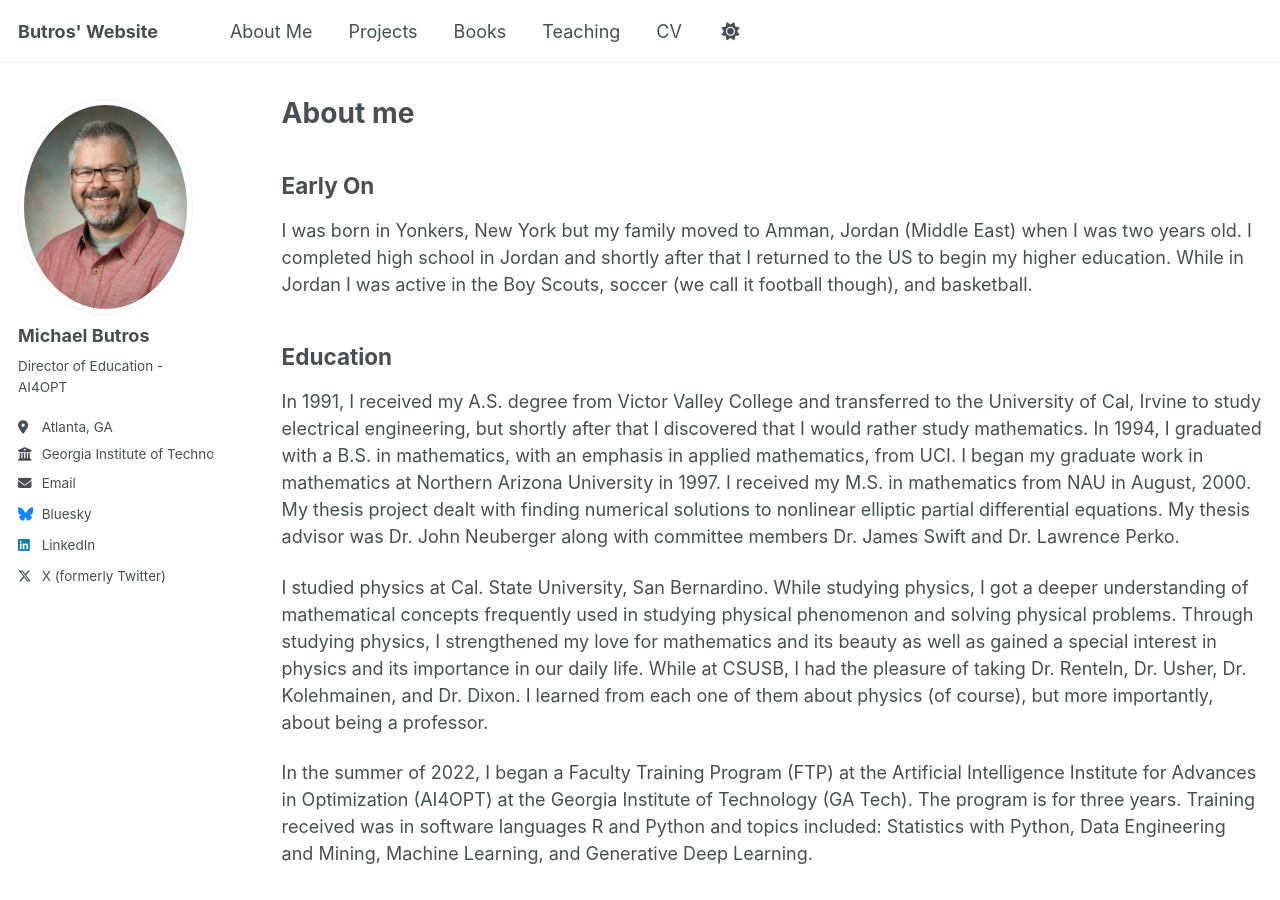
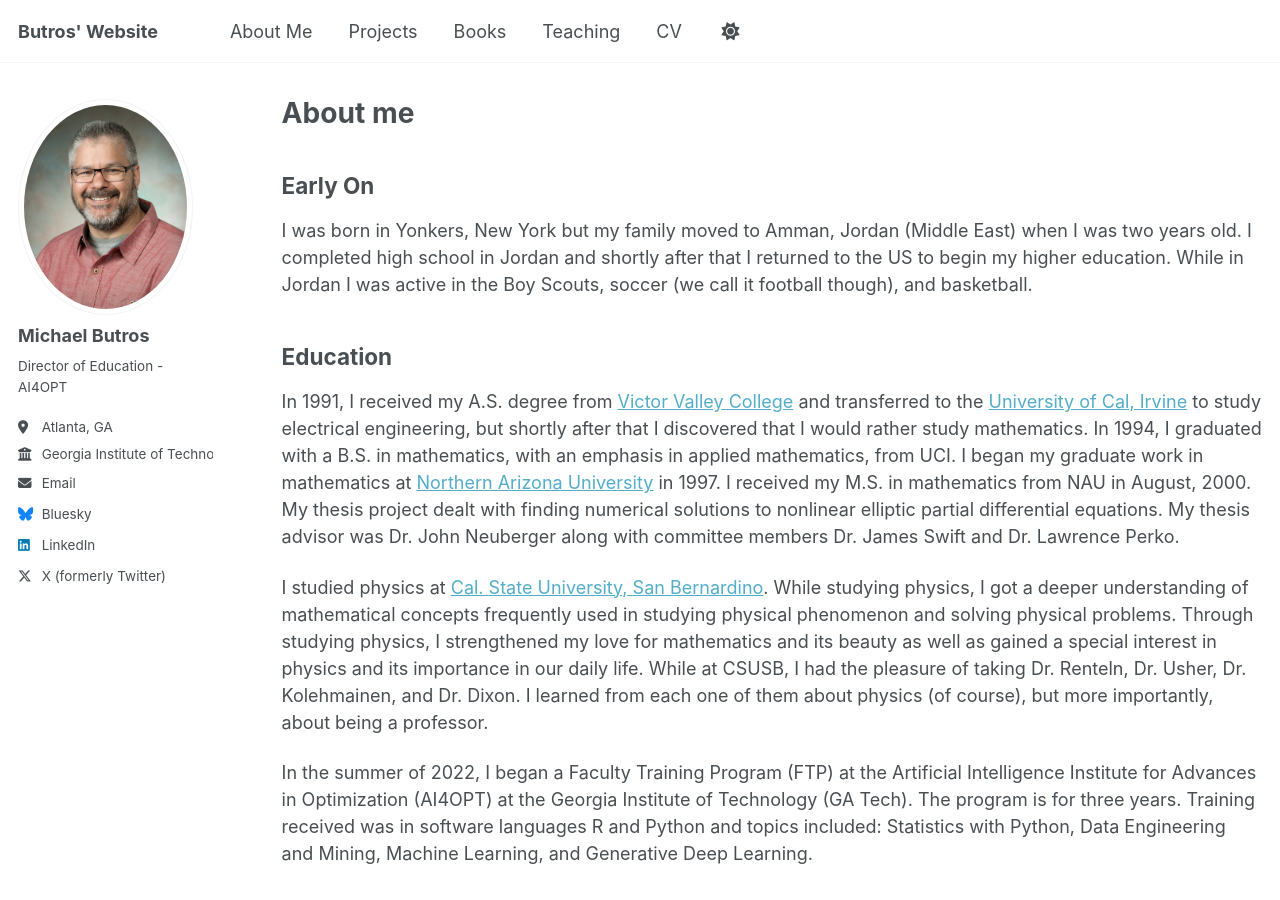
Before and after one commit to MButros/MButros.github.io, a Jekyll site: the page built from _pages/about me.md, in a window 1280 px wide and 900 px high. Built offline with Jekyll 4.4.1, drawn with Linux system fonts in a browser that asks for light colours; part of the change alters nothing that is shown.

```diff
--- a/_pages/about me.md
+++ b/_pages/about me.md
@@ -11,9 +11,9 @@ redirect_from:
 I was born in Yonkers, New York but my family moved to Amman, Jordan (Middle East) when I was two years old.  I completed high school in Jordan and shortly after that I returned to the US to begin my higher education.  While in Jordan I was active in the Boy Scouts, soccer (we call it football though), and basketball.
 
 ## Education
-In 1991, I received my A.S. degree from Victor Valley College and transferred to the University of Cal, Irvine to study electrical engineering, but shortly after that I discovered that I would rather study mathematics.  In 1994, I graduated with a B.S. in mathematics, with an emphasis in applied mathematics, from UCI.  I began my graduate work in mathematics at Northern Arizona University in 1997.  I received my M.S. in mathematics from NAU in August, 2000.  My thesis project dealt with finding numerical solutions to nonlinear elliptic partial differential equations.  My thesis advisor was Dr. John Neuberger along with committee members Dr. James Swift and Dr. Lawrence Perko.
+In 1991, I received my A.S. degree from [Victor Valley College](www.vvc.edu) and transferred to the [University of Cal, Irvine](https://uci.edu/) to study electrical engineering, but shortly after that I discovered that I would rather study mathematics.  In 1994, I graduated with a B.S. in mathematics, with an emphasis in applied mathematics, from UCI.  I began my graduate work in mathematics at [Northern Arizona University](https://nau.edu/) in 1997.  I received my M.S. in mathematics from NAU in August, 2000.  My thesis project dealt with finding numerical solutions to nonlinear elliptic partial differential equations.  My thesis advisor was Dr. John Neuberger along with committee members Dr. James Swift and Dr. Lawrence Perko.
 
-I studied physics at Cal. State University, San Bernardino. While studying physics, I got a deeper understanding of mathematical concepts frequently used in studying physical phenomenon and solving physical problems. Through studying physics, I strengthened my love for mathematics and its beauty as well as gained a special interest in physics and its importance in our daily life. While at CSUSB, I had the pleasure of taking Dr. Renteln, Dr. Usher, Dr. Kolehmainen, and Dr. Dixon. I learned from each one of them about physics (of course), but more importantly, about being a professor.
+I studied physics at [Cal. State University, San Bernardino](https://www.csusb.edu/). While studying physics, I got a deeper understanding of mathematical concepts frequently used in studying physical phenomenon and solving physical problems. Through studying physics, I strengthened my love for mathematics and its beauty as well as gained a special interest in physics and its importance in our daily life. While at CSUSB, I had the pleasure of taking Dr. Renteln, Dr. Usher, Dr. Kolehmainen, and Dr. Dixon. I learned from each one of them about physics (of course), but more importantly, about being a professor.
 
 In the summer of 2022, I began a Faculty Training Program (FTP) at the Artificial Intelligence Institute for Advances in Optimization (AI4OPT) at the Georgia Institute of Technology (GA Tech). The program is for three years. Training received was in software languages R and Python and topics included: Statistics with Python, Data Engineering and Mining, Machine Learning, and Generative Deep Learning.
 
@@ -32,11 +32,11 @@ In the summer of 2022, I began a Faculty Training Program (FTP) at the Artificia
 
 ## Hobbies
 * Hiking
-  * My greatest accomplishment as a hiker came on 10/17/1999 when I hiked the Grand Canyon from the South rim to the North rim.  A hike which took 11.5 hours.  It was the most      difficult and most rewarding adventure I have experienced to date.
+  * My greatest accomplishment as a hiker came on 10/17/1999 when I hiked the Grand Canyon from the South rim to the North rim.  A       hike which took 11.5 hours.  It was the most difficult and most rewarding adventure I have experienced to date.
 * Reading
 * Listening to music
 * Cooking
 * Martial arts:
   * aikido
   * muay thai
-  *  jiu-jitsu
+  * jiu-jitsu
```
